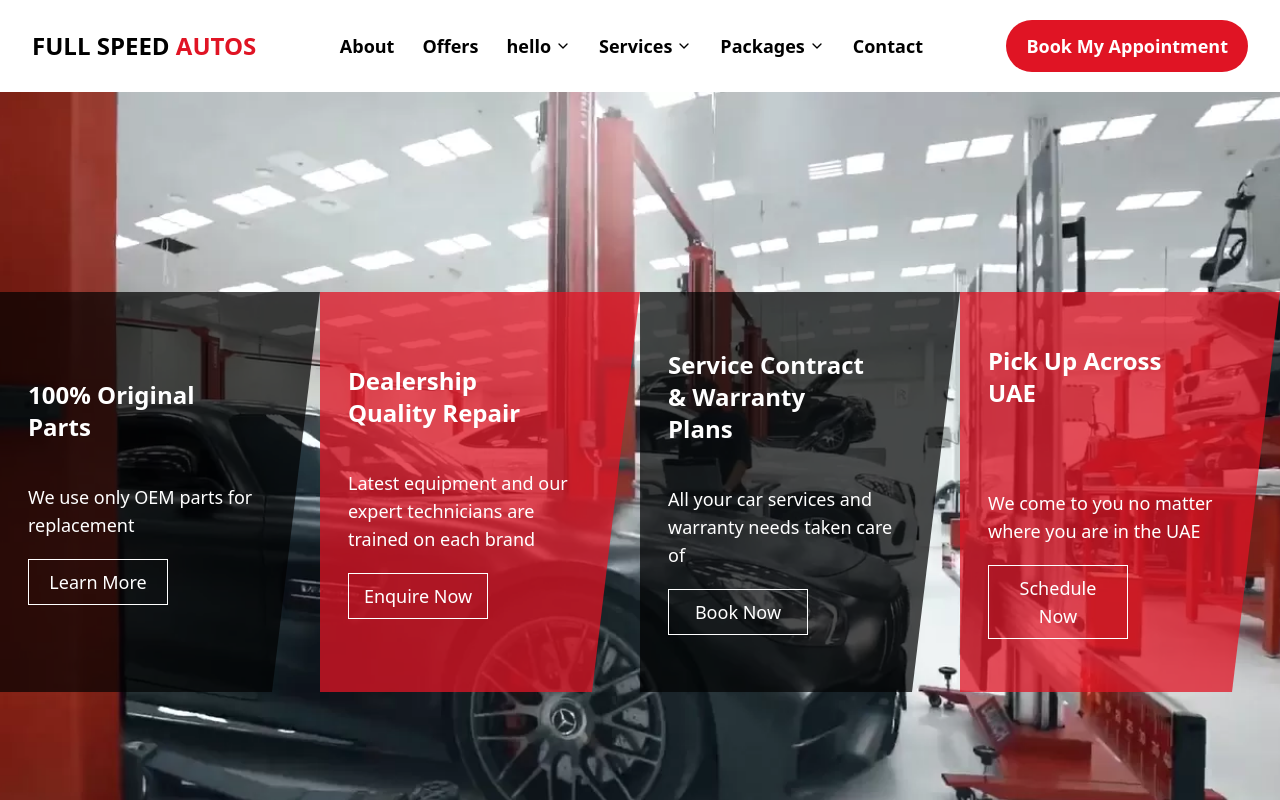
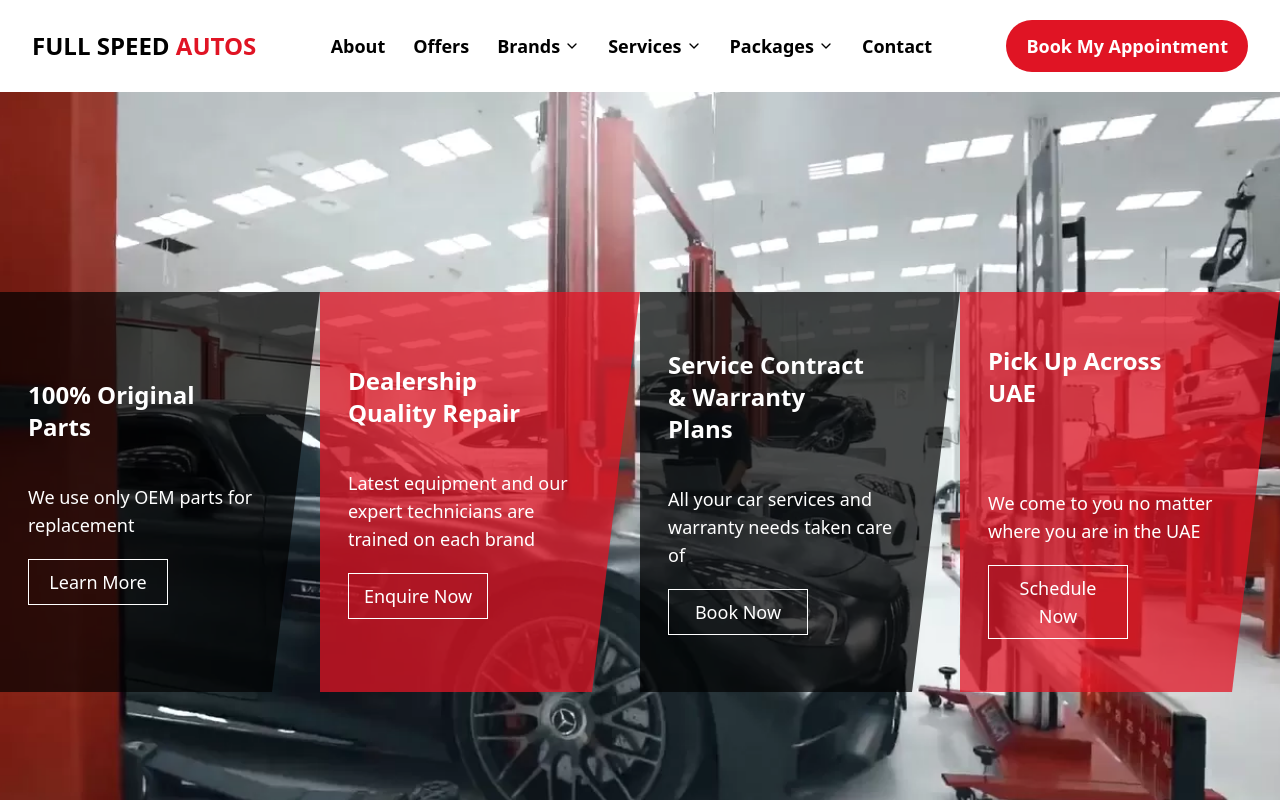
Before and after one commit to Vr7Rizwan/full-speed-auto, a Next.js app: page / in a window 1280 px wide. Shown: the top 800 px of the page. Built offline with nearby package versions, Linux system fonts and the light colour scheme.

Commit message:
Revert "Nav"
This reverts commit e8563a0cb6c403a7d67047c1c4a5a888fa94ed20.

```diff
--- a/app/resources/navLinks.ts
+++ b/app/resources/navLinks.ts
@@ -8,7 +8,7 @@ const navLinks: NavLinkType[] = [
   { name: "About", href: "/about" },
   { name: "Offers", href: "" },
   {
-    name: "hello",
+    name: "Brands",
     href: "",
     submenu: [
       ["Audi", "/brands/audi"],
```
